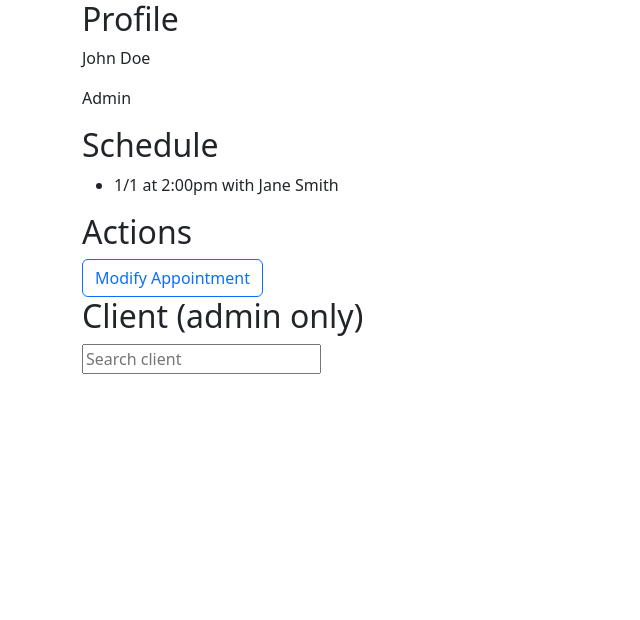
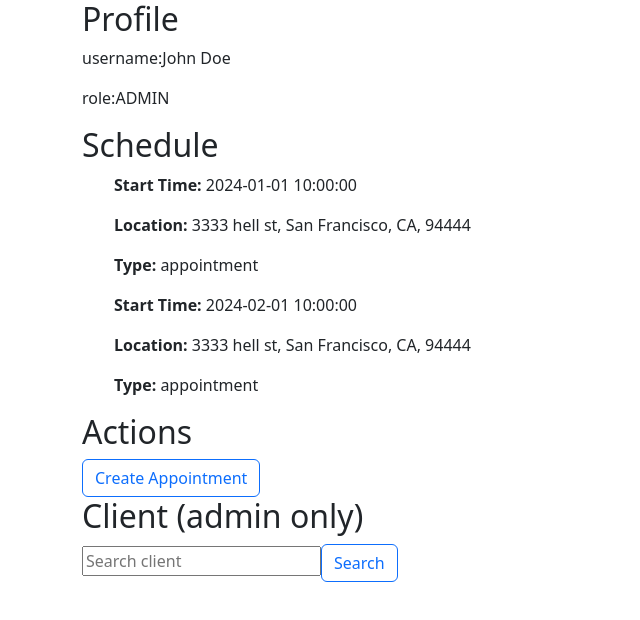
Before and after one commit to samandela2/sess-frontend, a React (Vite) app: page /home in a window 1280 px wide. Shown: the top 620 px of the page, without its empty margins (0-640 px from the left). Built offline with nearby package versions, Linux system fonts and the light colour scheme.

Commit message:
update on homepage

```diff
--- /dev/null
+++ b/public/adminUserData.json
@@ -0,0 +1,8 @@
+[
+    {
+      "id": 1,
+      "username": "John Doe",
+      "role": "ADMIN"
+    }
+
+  ]
--- /dev/null
+++ b/public/taskBasicsListData.json
@@ -0,0 +1,5 @@
+[
+    {"taskId":99,"startTime": "2024-01-01 10:00:00","endTime": "2024-01-01 11:00:00","ownerId": 30,"clientId": 50,"location": "3333 hell st, San Francisco, CA, 94444","type": "appointment","description": "happy day"},
+
+    {"taskId":100,"startTime": "2024-02-01 10:00:00","endTime": "2024-02-01 11:00:00","ownerId": 31,"clientId": 50,"location": "3333 hell st, San Francisco, CA, 94444","type": "appointment","description": null}
+]
--- a/src/App.tsx
+++ b/src/App.tsx
@@ -6,9 +6,9 @@ import {
 } from "react-router-dom";
 import Layout from "./components/Layout";
 import Login from "./components/Login";
-import Homepage from "./components/Homepage";
+import Homepage from "./pages/Homepage";
 import SchedulePage from "./components/SchedulePage";
-import ClientSearchPage from "./components/ClientSearchPage";
+import ClientSearchPage from "./pages/ClientSearchPage";
 import Logoff from "./components/Logoff";
 import React from "react";
 import ClientDetailPage from "./components/ClientDetailPage";
@@ -24,7 +24,6 @@ function App() {
           <Route path="/client-search" element={<ClientSearchPage />} />
           <Route path="/client-details" element={<ClientDetailPage />} />
           <Route path="/logoff" element={<Logoff />} />
-
           <Route path="/" element={<Navigate replace to="/login" />} />
         </Routes>
       </Layout>
--- a/src/components/Homepage.tsx
+++ /dev/null
@@ -1,56 +0,0 @@
-// Import any other components you need
-import React from "react";
-import { Link } from "react-router-dom";
-
-const Homepage = () => {
-  // Replace with actual logic for fetching and displaying user info and schedules
-  const userInfo = { name: "John Doe", role: "Admin" };
-  const schedules = [
-    { date: "1/1", time: "2:00pm", clientName: "Jane Smith" },
-    // ... more schedules
-  ];
-
-  return (
-    <div>
-      <section>
-        <h2>Profile</h2>
-        <p>{userInfo.name}</p>
-        <p>{userInfo.role}</p>
-      </section>
-
-      <section>
-        <h2>Schedule</h2>
-        <ul>
-          {schedules.map((schedule) => (
-            <li key={schedule.date}>
-              {schedule.date} at {schedule.time} with {schedule.clientName}
-            </li>
-          ))}
-        </ul>
-      </section>
-
-      <section>
-        <h2>Actions</h2>
-        {/* Replace with actual action buttons */}
-        <Link
-          className="btn btn-outline-primary btn-black"
-          to="/modify-appointment"
-        >
-          Modify Appointment
-        </Link>
-      </section>
-
-      {userInfo.role === "Admin" && (
-        <section>
-          <h2>Client (admin only)</h2>
-          {/* Replace with actual client search functionality */}
-          <input type="search" placeholder="Search client" />
-        </section>
-      )}
-
-      {/* ... other sections as per your design */}
-    </div>
-  );
-};
-
-export default Homepage;
--- a/src/components/Login.tsx
+++ b/src/components/Login.tsx
@@ -20,6 +20,8 @@ function Login() {
       navigate("/home"); // Redirect to the Homepage on successful login
     } else {
       console.log("Invalid credentials");
+
+
     }
   };
 
--- /dev/null
+++ b/src/components/TaskBasic.tsx
@@ -0,0 +1,25 @@
+export interface TaskBasicProps {
+  taskId: number;
+  startTime: string;
+  location: string;
+  type: string;
+}
+
+const TaskBasic = ({ taskId, startTime, location, type }: TaskBasicProps) => {
+  return (
+    <div>
+      <p>
+        <strong>Start Time:</strong> {startTime}
+      </p>
+
+      <p>
+        <strong>Location:</strong> {location}
+      </p>
+      <p>
+        <strong>Type:</strong> {type}
+      </p>
+    </div>
+  );
+};
+
+export default TaskBasic;
--- /dev/null
+++ b/src/components/User.tsx
@@ -0,0 +1,18 @@
+import React from "react";
+
+export interface UserProps {
+  id: number;
+  username: string;
+  role: string;
+}
+
+const User = ({ id, username, role }: UserProps) => {
+  return (
+    <div>
+      <p>username:{username}</p>
+      <p>role:{role}</p>
+    </div>
+  );
+};
+
+export default User;
--- /dev/null
+++ b/src/pages/Homepage.tsx
@@ -0,0 +1,80 @@
+import React, { useEffect, useState } from "react";
+import { Link } from "react-router-dom";
+
+import User, { UserProps } from "../components/User";
+import TaskBasic, { TaskBasicProps } from "../components/TaskBasic";
+
+/**
+ * TODO:
+ * Home:
+ * Profile: Read Name,Role
+ * Schedule: Read first 2 tasks with onClick navigation
+ * Actions: Create Appointment(admin)
+ *
+ */
+
+const Homepage = () => {
+  const [user, setUser] = useState<UserProps[]>([]);
+  const [taskBasics, setTaskBasics] = useState<TaskBasicProps[]>([]);
+
+  useEffect(() => {
+    fetch("/adminUserData.json")
+      // fetch("/normalUserData.json")
+      .then((response) => response.json())
+      .then((data) => setUser(data))
+      .catch((error) => console.error("Fetching user data fail", error));
+  }, []);
+
+  useEffect(() => {
+    fetch("/taskBasicsListData.json")
+      .then((response) => response.json())
+      .then((data) => setTaskBasics(data))
+      .catch((error) => console.error("Fetching tasks basic data fail", error));
+  }, []);
+
+  return (
+    <div>
+      <section>
+        <h2>Profile</h2>
+        {user.length > 0 && <User {...user[0]} />}
+      </section>
+
+      <section>
+        <h2>Schedule</h2>
+        <ul>
+          {taskBasics.map((taskBasics) => (
+            <TaskBasic key={taskBasics.taskId} {...taskBasics} />
+          ))}
+        </ul>
+      </section>
+
+      <section>
+        <h2>Actions</h2>
+        {user.length > 0 && user[0].role === "ADMIN" && (
+          <Link
+            className="btn btn-outline-primary btn-black"
+            to="/modify-appointment"
+          >
+            Create Appointment
+          </Link>
+        )}
+      </section>
+
+      {user.length > 0 && user[0].role === "ADMIN" && (
+        <section>
+          <h2>Client (admin only)</h2>
+          {/* Replace with actual client search functionality */}
+          <input type="search" placeholder="Search client" />
+          <Link
+            className="btn btn-outline-primary btn-black"
+            to="/client-search"
+          >
+            Search
+          </Link>
+        </section>
+      )}
+    </div>
+  );
+};
+
+export default Homepage;
```
Also changed, not shown: public/normalUserData.json (added, +8 -0 lines), src/pages/ClientSearchPage.tsx (renamed from src/components/ClientSearchPage.tsx).
